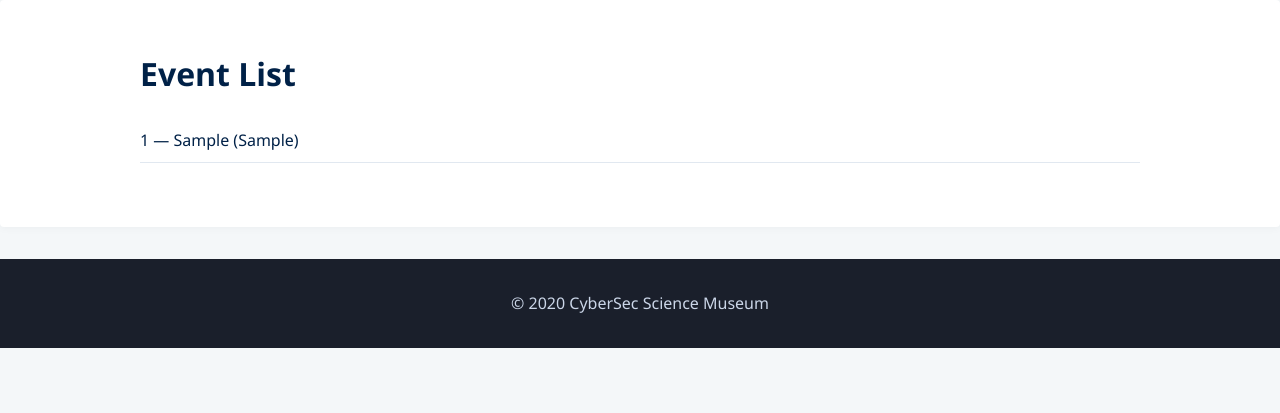
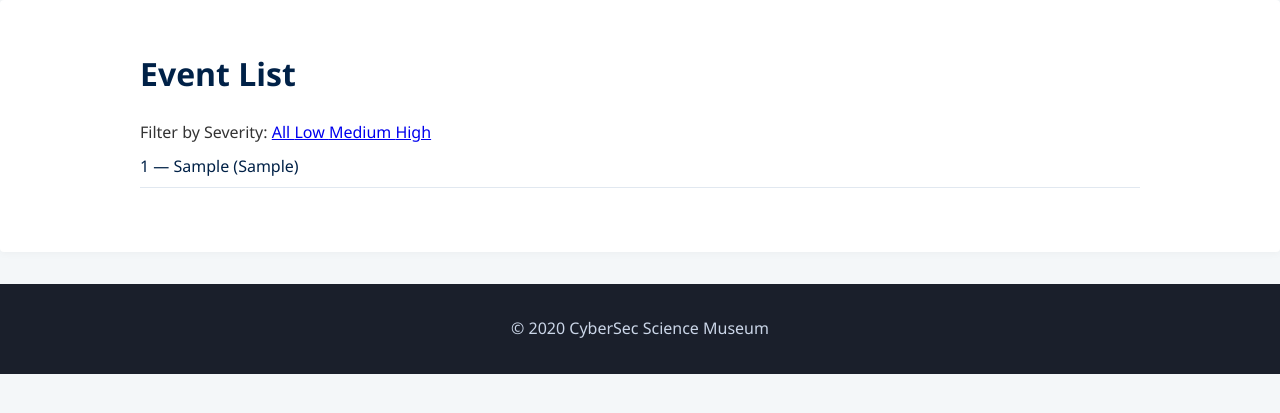
Before and after one commit to Yeyaomon/cybersec-events, a Python web app: template app/templates/events_list.html in a window 1280 px wide. Shown: the part 184-597 px from the top of the page. Run offline with Jinja, Linux system fonts and the light colour scheme; the template is opened without the code that fills it: most values are stand-ins (such as "Sample title", 1, 10 or a date in 2020).

Commit message:
Add severity filter links to events_list template

```diff
--- a/app/templates/events_list.html
+++ b/app/templates/events_list.html
@@ -3,6 +3,24 @@
 {% block content %}
   <h1>Event List</h1>
   <ul>
+  <!-- Severity Filter -->
+  <div class="filter-bar">
+    <span>Filter by Severity:</span>
+    {% set severities = ['Low', 'Medium', 'High'] %}
+    <!-- “All” url，clear tags -->
+    <a href="{{ url_for('main.events') }}"
+       class="{{ 'active' if not current_severity else '' }}">
+      All
+    </a>
+    {% for s in severities %}
+      <a href="{{ url_for('main.events', severity=s.lower()) }}"
+         class="{{ 'active' if current_severity == s.lower() else '' }}">
+        {{ s }}
+      </a>
+    {% endfor %}
+  </div>
+
+  <!-- content -->
   {% for e in pagination.items %}
     <li>
       <a href="{{ url_for('main.event_detail', event_id=e.event_id) }}">
@@ -17,4 +35,16 @@
   {% if pagination.has_next %}
     <a href="{{ url_for('main.events', page=pagination.next_num) }}">Next ›</a>
   {% endif %}
+
+  <!-- pagination -->
+  <div class="pagination">
+    {% if pagination.has_prev %}
+      <a href="{{ url_for('main.events', page=pagination.prev_num,
+                           severity=current_severity) }}">&laquo; Prev</a>
+    {% endif %}
+    {% if pagination.has_next %}
+      <a href="{{ url_for('main.events', page=pagination.next_num,
+                           severity=current_severity) }}">Next &raquo;</a>
+    {% endif %}
+  </div>
 {% endblock %}
```
